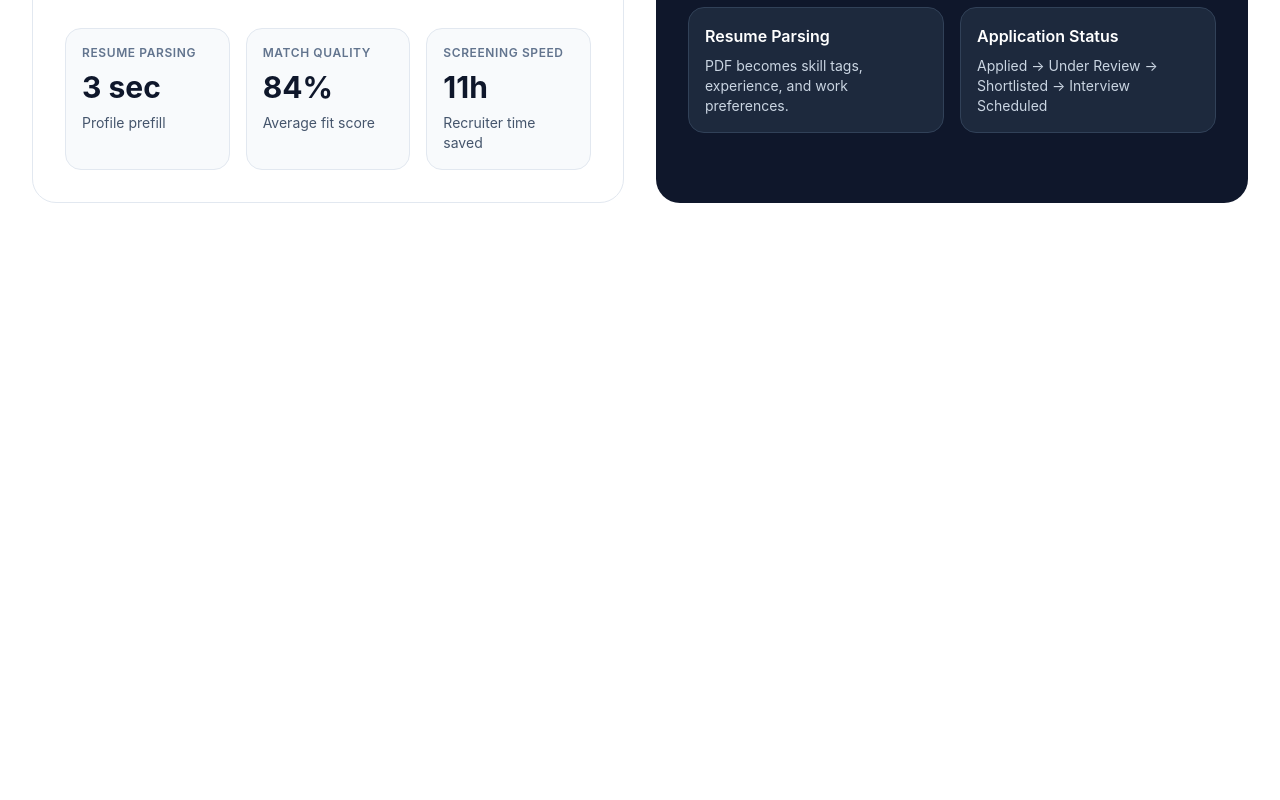
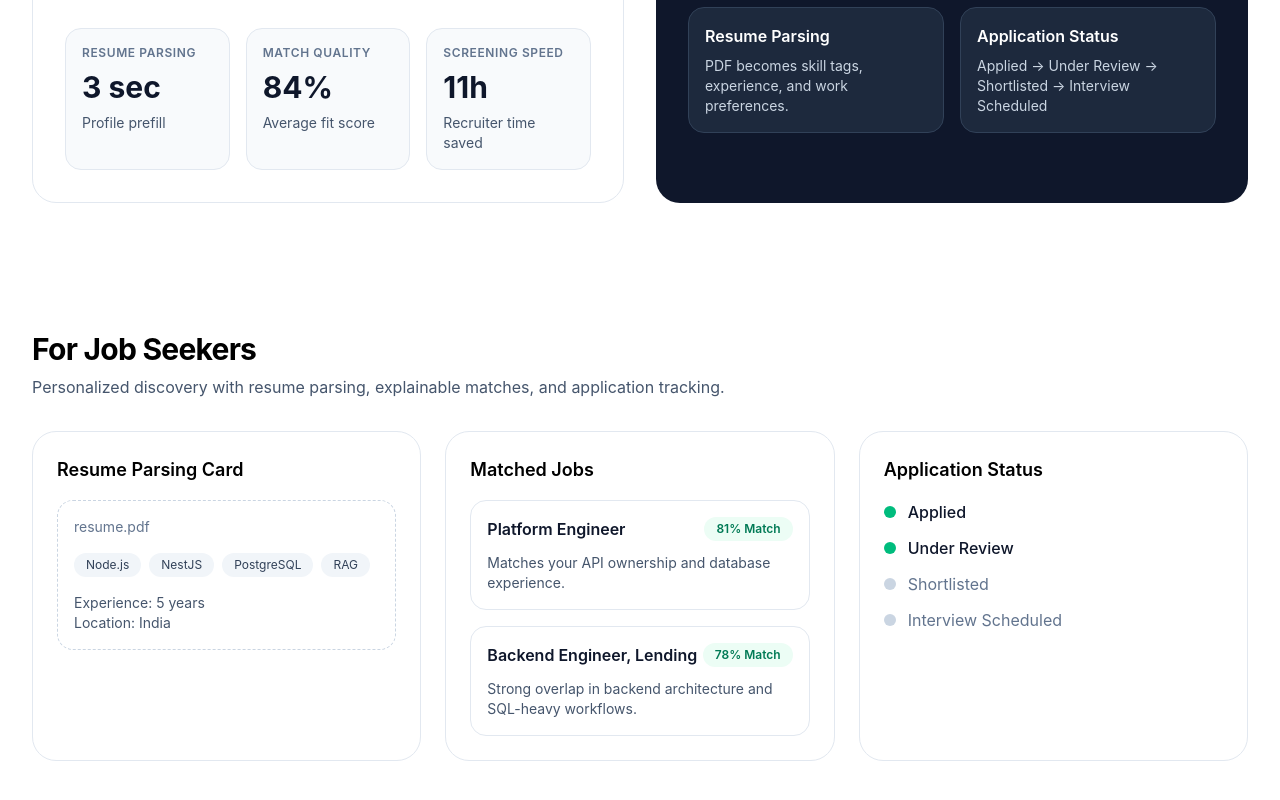
Before and after one commit to CodeWithNJ/AI-Job-Portal, a React (Vite) app: page / in a window 1280 px wide. Shown: the part 504-1304 px from the top of the page. Before the commit the page ends 800 px from the top, so only its background shows below. Built offline with nearby package versions, Linux system fonts and the light colour scheme.

Commit message:
Implement job seeker section

```diff
--- /dev/null
+++ b/components/JobCard.jsx
@@ -0,0 +1,17 @@
+const JobCard = ({ title, score, reason }) => {
+  return (
+    <>
+      <div className="rounded-2xl border border-slate-200 p-4">
+        <div className="flex items-center justify-between">
+          <h4 className="font-semibold text-slate-900">{title}</h4>
+          <span className="rounded-full bg-emerald-50 px-3 py-1 text-xs font-semibold text-emerald-700">
+            {score} Match
+          </span>
+        </div>
+        <p className="mt-3 text-sm text-slate-600">{reason}</p>
+      </div>
+    </>
+  );
+};
+
+export default JobCard;
--- /dev/null
+++ b/components/JobSeekerSection.jsx
@@ -0,0 +1,64 @@
+import JobCard from "./JobCard";
+import StatusStep from "./StatusStep";
+import Tag from "./Tag";
+
+const JobSeekerSection = () => {
+  return (
+    <>
+      <section className="mx-auto max-w-7xl px-4 py-16 sm:px-6 lg:px-8">
+        <div className="mb-8">
+          <h2 className="text-3xl font-bold tracking-tight">For Job Seekers</h2>
+          <p className="mt-2 text-slate-600">
+            Personalized discovery with resume parsing, explainable matches, and
+            application tracking.
+          </p>
+        </div>
+
+        <div className="grid gap-6 lg:grid-cols-3">
+          <div className="rounded-3xl border border-slate-200 bg-white p-6">
+            <h3 className="text-lg font-semibold">Resume Parsing Card</h3>
+            <div className="mt-4 rounded-2xl border border-dashed border-slate-300 p-4">
+              <p className="text-sm text-slate-500">resume.pdf</p>
+              <div className="mt-4 flex flex-wrap gap-2">
+                <Tag>Node.js</Tag>
+                <Tag>NestJS</Tag>
+                <Tag>PostgreSQL</Tag>
+                <Tag>RAG</Tag>
+              </div>
+              <p className="mt-4 text-sm text-slate-600">Experience: 5 years</p>
+              <p className="text-sm text-slate-600">Location: India</p>
+            </div>
+          </div>
+
+          <div className="rounded-3xl border border-slate-200 bg-white p-6">
+            <h3 className="text-lg font-semibold">Matched Jobs</h3>
+            <div className="mt-4 space-y-4">
+              <JobCard
+                title="Platform Engineer"
+                score="81%"
+                reason="Matches your API ownership and database experience."
+              />
+              <JobCard
+                title="Backend Engineer, Lending"
+                score="78%"
+                reason="Strong overlap in backend architecture and SQL-heavy workflows."
+              />
+            </div>
+          </div>
+
+          <div className="rounded-3xl border border-slate-200 bg-white p-6">
+            <h3 className="text-lg font-semibold">Application Status</h3>
+            <div className="mt-4 space-y-3">
+              <StatusStep label="Applied" active />
+              <StatusStep label="Under Review" active />
+              <StatusStep label="Shortlisted" />
+              <StatusStep label="Interview Scheduled" />
+            </div>
+          </div>
+        </div>
+      </section>
+    </>
+  );
+};
+
+export default JobSeekerSection;
--- a/components/LandingPage.jsx
+++ b/components/LandingPage.jsx
@@ -1,5 +1,6 @@
 import Header from "./Header";
 import HeroSection from "./HeroSection";
+import JobSeekerSection from "./JobSeekerSection";
 
 const LandingPage = () => {
   return (
@@ -7,6 +8,7 @@ const LandingPage = () => {
       <Header />
       <main>
         <HeroSection />
+        <JobSeekerSection />
       </main>
     </>
   );
--- /dev/null
+++ b/components/StatusStep.jsx
@@ -0,0 +1,20 @@
+const StatusStep = ({ label, active = false }) => {
+  return (
+    <>
+      <div className="flex items-center gap-3">
+        <div
+          className={`h-3 w-3 rounded-full ${
+            active ? "bg-emerald-500" : "bg-slate-300"
+          }`}
+        />
+        <span
+          className={active ? "font-medium text-slate-900" : "text-slate-500"}
+        >
+          {label}
+        </span>
+      </div>
+    </>
+  );
+};
+
+export default StatusStep;
```
